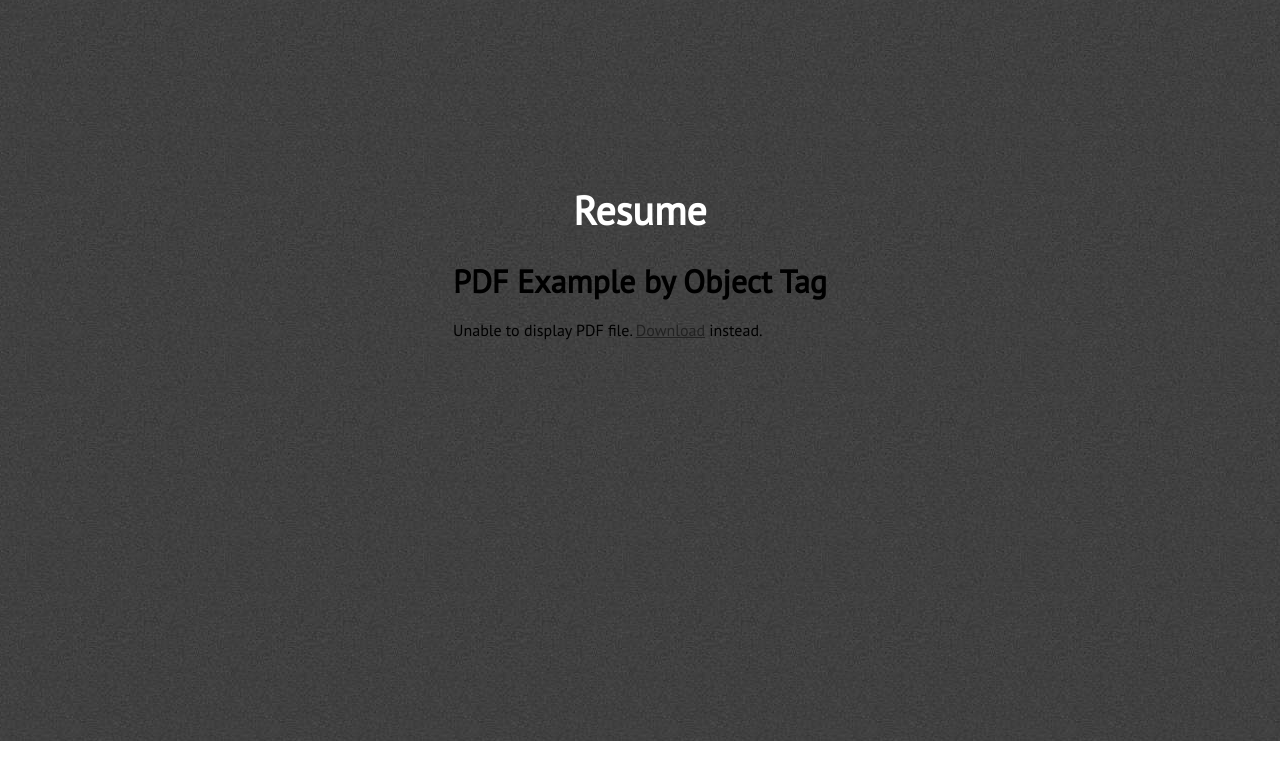
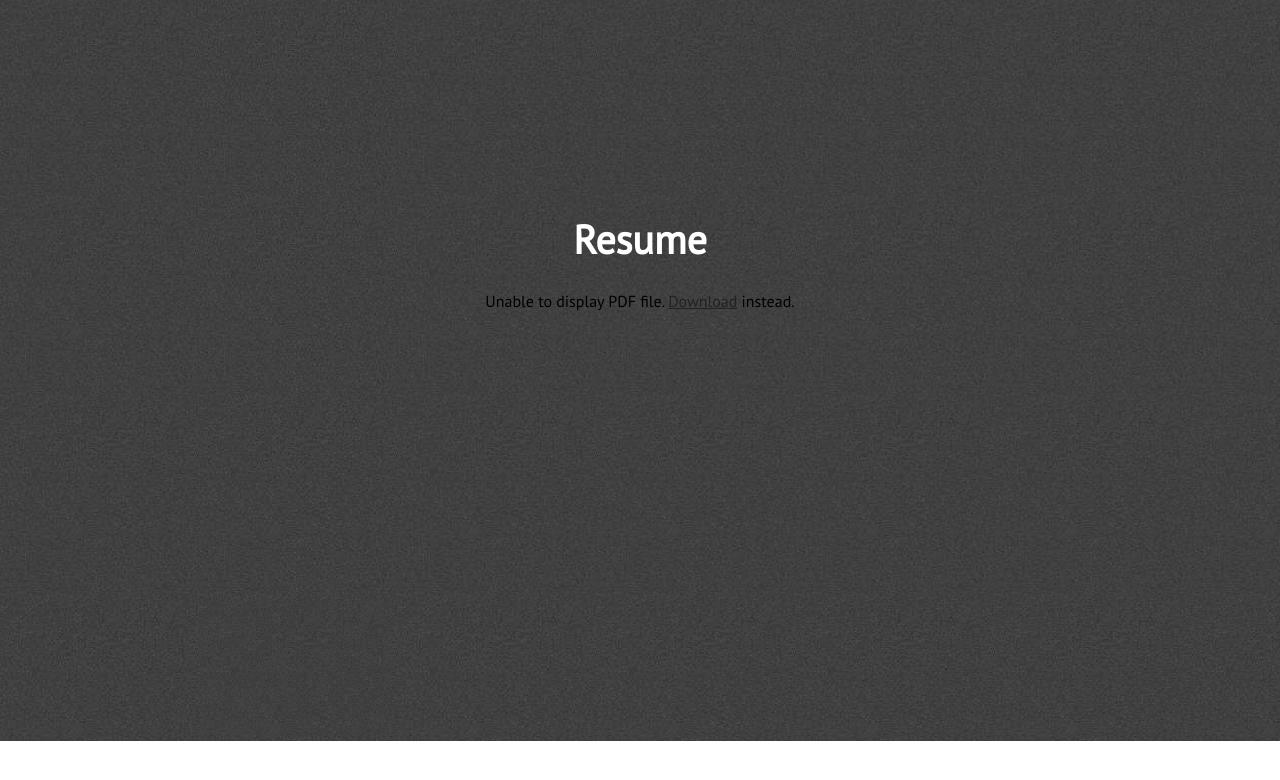
Before and after one commit to Eric-Cupples/Eric-Cupples.github.io, a Jekyll site: the page built from index.html, in a window 1280 px wide and 900 px high, scrolled down 2159 px. Shown: the top 780 px of the window. Built offline with Jekyll 4.4.1, drawn with Linux system fonts in a browser that asks for light colours; nearby versions of some CDN libraries.

Commit message:
Resume Wide

```diff
--- a/_includes/resume.html
+++ b/_includes/resume.html
@@ -2,8 +2,7 @@
     <section class="section resume" id="resume">
         <div id="resume-text">
             <div class="section-heading">Resume</div>
-                <h1>PDF Example by Object Tag</h1>
-                <object data="/assets/resume.pdf" type="application/pdf" width="100%" height="500px">
+                <object data="/assets/resume.pdf" type="application/pdf" width="200%" height="500px">
                 <p>Unable to display PDF file. <a href="/assets/resume.pdf">Download</a> instead.</p>
                 </object>
         </div>
```
